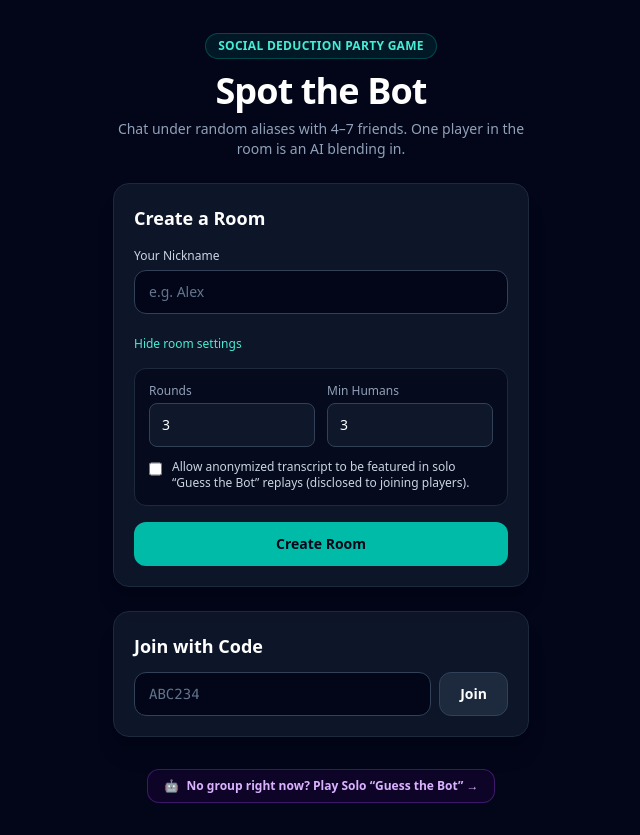
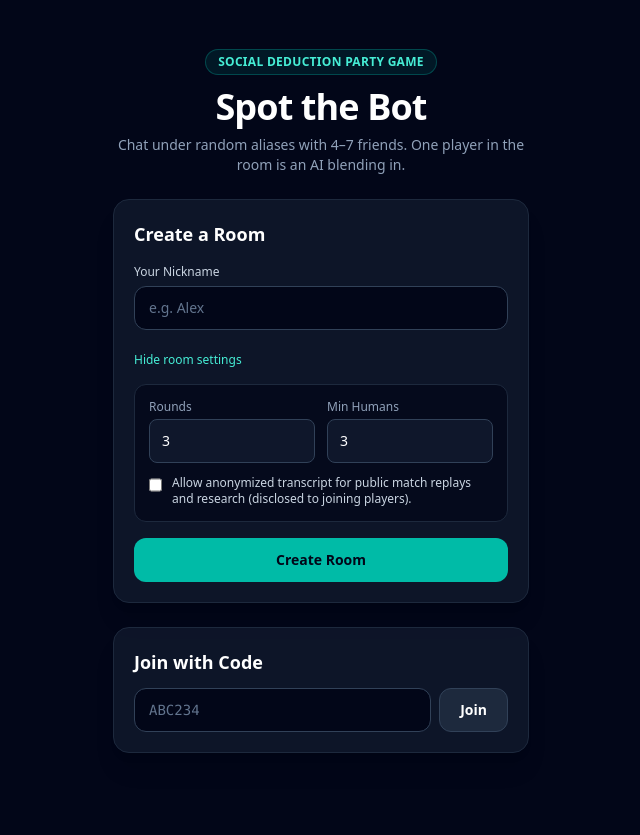
Before and after one commit to adiitya29/Spot-the-Bot, a React (Vite) app in the folder frontend/: page / in a window 1280 px wide. Both pictures are taken after a click on the button "Customize room settings". Shown: the whole page, without its empty margins (319-959 px from the left). After the commit the page ends 800 px from the top, so only its background shows below. Built offline with nearby package versions, Linux system fonts and the light colour scheme.

Commit message:
feat(ui): remove solo play promo from landing and share pages

```diff
--- a/frontend/src/pages/Landing.tsx
+++ b/frontend/src/pages/Landing.tsx
@@ -1,6 +1,6 @@
 import { useState, type FormEvent } from "react";
 import { useMutation } from "@tanstack/react-query";
-import { Link, useNavigate } from "react-router-dom";
+import { useNavigate } from "react-router-dom";
 import { ApiError, createRoom, saveRoomSession } from "../lib/api";
 import {
   NICKNAME_MAX_LENGTH,
@@ -151,8 +151,8 @@ export function Landing() {
                     className="mt-0.5 h-4 w-4 rounded border-slate-600 bg-slate-900 text-teal-500"
                   />
                   <span>
-                    Allow anonymized transcript to be featured in solo &ldquo;Guess the Bot&rdquo;
-                    replays (disclosed to joining players).
+                    Allow anonymized transcript for public match replays and research (disclosed to
+                    joining players).
                   </span>
                 </label>
               </div>
@@ -199,16 +199,6 @@ export function Landing() {
             </p>
           ) : null}
         </section>
-
-        <div className="pt-2 text-center">
-          <Link
-            to="/replays"
-            className="inline-flex items-center gap-2 rounded-xl border border-purple-500/30 bg-purple-950/20 px-4 py-2 text-xs font-semibold text-purple-300 transition hover:bg-purple-900/30"
-          >
-            <span aria-hidden="true">🤖</span>
-            <span>No group right now? Play Solo &ldquo;Guess the Bot&rdquo; &rarr;</span>
-          </Link>
-        </div>
       </div>
     </main>
   );
--- a/frontend/src/pages/Replays.tsx
+++ b/frontend/src/pages/Replays.tsx
@@ -42,9 +42,9 @@ export function Replays() {
         <div>
           <div className="flex items-center gap-2">
             <span className="rounded-full bg-purple-500/15 px-2.5 py-0.5 text-xs font-bold text-purple-300">
-              SOLO MODE
+              REPLAYS
             </span>
-            <span className="text-xs font-semibold text-slate-400">Play Solo vs AI</span>
+            <span className="text-xs font-semibold text-slate-400">Match Archive</span>
           </div>
           <h1 className="mt-1 text-2xl font-black tracking-tight text-white sm:text-3xl">
             Guess The Bot
@@ -67,7 +67,7 @@ export function Replays() {
             to="/"
             className="flex min-h-10 items-center rounded-xl bg-teal-500 px-4 text-xs font-bold text-slate-950 transition hover:bg-teal-400"
           >
-            Play Multiplayer
+            Back to Home
           </Link>
         </div>
       </header>
--- a/frontend/src/pages/Share.tsx
+++ b/frontend/src/pages/Share.tsx
@@ -43,12 +43,6 @@ export function Share() {
         >
           Play with Friends (Free)
         </Link>
-        <Link
-          to="/replays"
-          className="flex min-h-11 w-full items-center justify-center rounded-xl border border-slate-700 bg-slate-800/80 px-4 text-xs font-bold text-slate-300 transition hover:bg-slate-700"
-        >
-          Play Solo &ldquo;Guess the Bot&rdquo; Replays &rarr;
-        </Link>
       </div>
     </main>
   );
```
Also changed, not shown: 1 other file (tests, documents, lock files or other folders).
